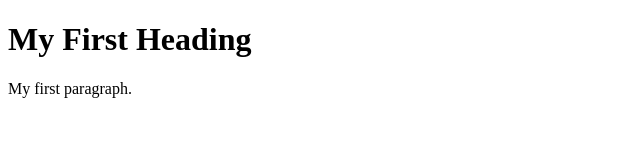
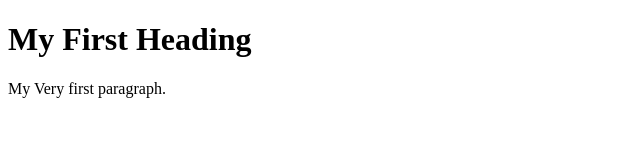
Before and after one commit to ChikkoZero/git-demo, a plain HTML site: page index.html in a window 1280 px wide. Shown: the full height of the page, 0-640 px from the left. Drawn offline with Linux system fonts and the light colour scheme.

Commit message:
A few more changes

```diff
--- a/index.html
+++ b/index.html
@@ -4,7 +4,7 @@
 
 <h1>My First Heading</h1>
 
-<p>My first paragraph.</p>
+<p>My  Very first paragraph.</p>
 
 </body>
 </html>
```
Also changed, not shown: 1 other file.
